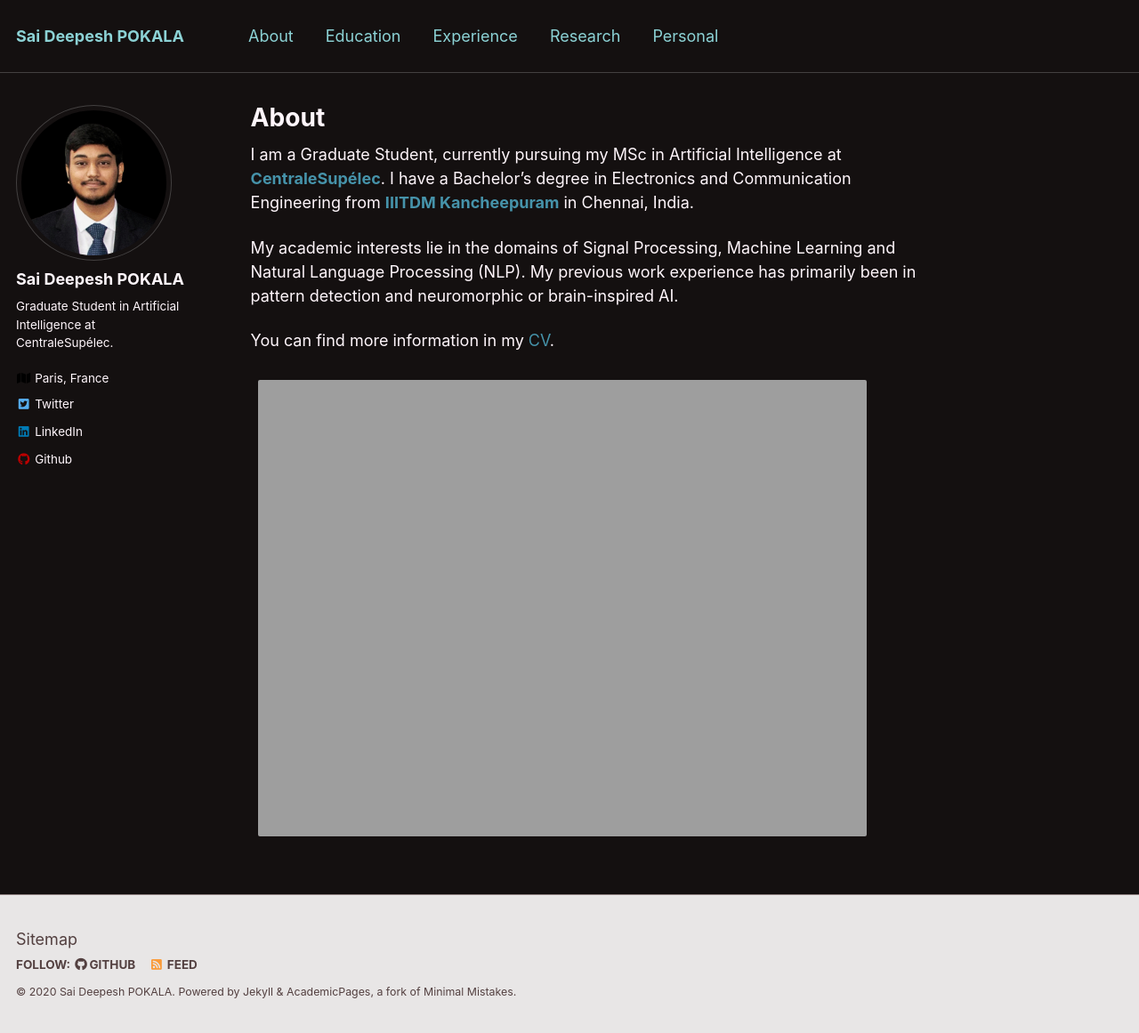
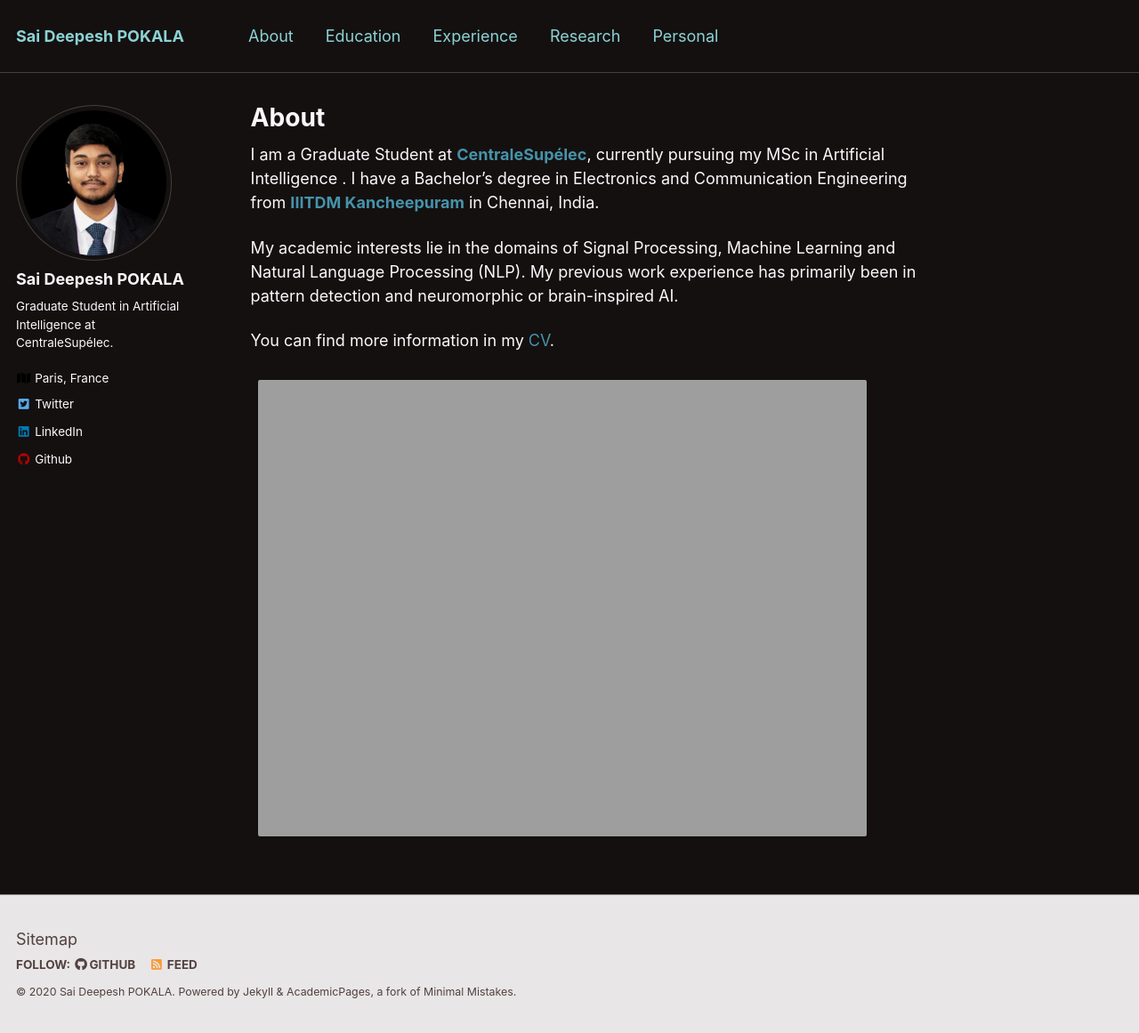
Before and after one commit to saideepesh/saideepesh.github.io, a Jekyll site: the page built from _pages/about.md, in a window 1280 px wide and 1161 px high. Shown: the whole window at 89% size. Built offline with Jekyll 4.4.1, drawn with Linux system fonts in a browser that asks for light colours.

```diff
--- a/_pages/about.md
+++ b/_pages/about.md
@@ -8,7 +8,7 @@ redirect_from:
   - /about.html
 ---
 
-I am a Graduate Student, currently pursuing my MSc in Artificial Intelligence at [**CentraleSupélec**](https://www.centralesupelec.fr/en). I have a Bachelor's degree in Electronics and Communication Engineering from [**IIITDM Kancheepuram**](https://www.iiitdm.ac.in) in Chennai, India.
+I am a Graduate Student at [**CentraleSupélec**](https://www.centralesupelec.fr/en), currently pursuing my MSc in Artificial Intelligence . I have a Bachelor's degree in Electronics and Communication Engineering from [**IIITDM Kancheepuram**](https://www.iiitdm.ac.in) in Chennai, India.
 
 My academic interests lie in the domains of Signal Processing, Machine Learning and Natural Language Processing (NLP). My previous work experience has primarily been in pattern detection and neuromorphic or brain-inspired AI.
 
```
